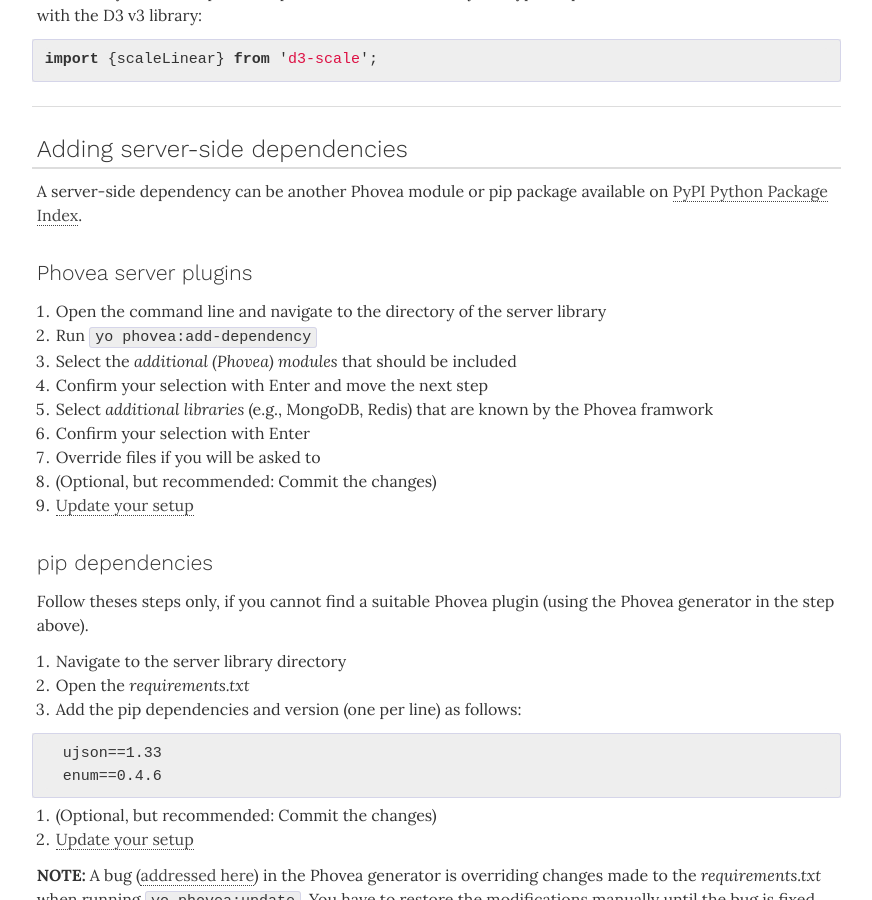
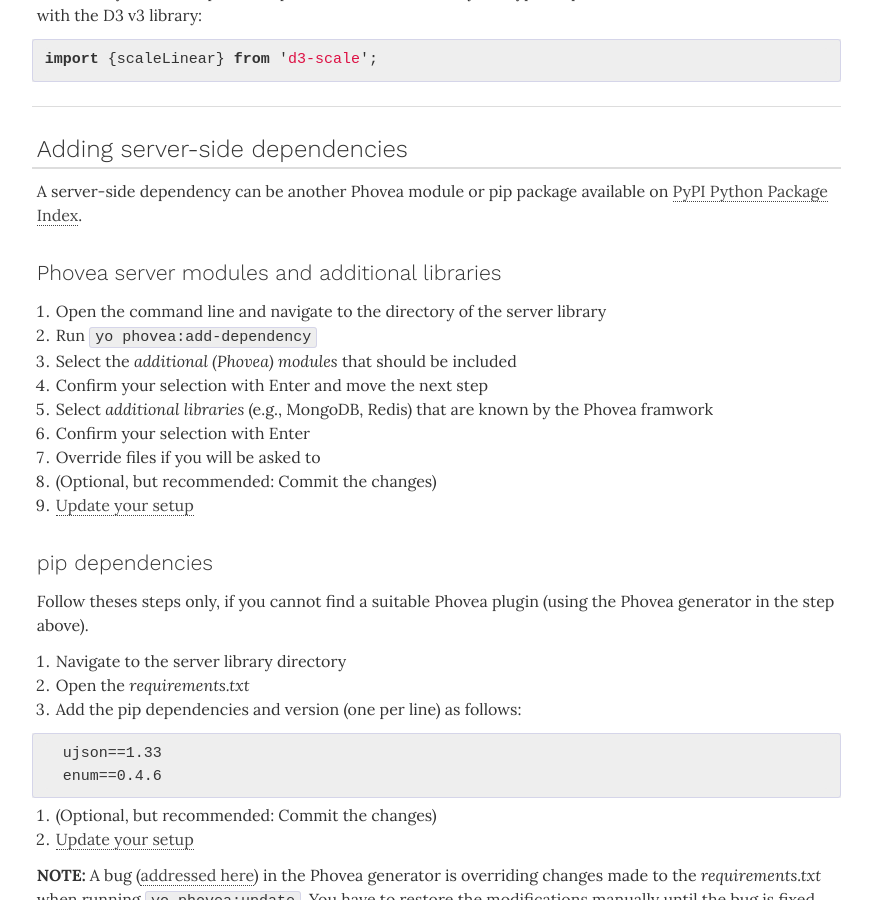
Before and after one commit to phovea/phovea.github.io, a Jekyll site: the page built from contributors/adding-dependencies.md, in a window 1280 px wide and 900 px high, scrolled down 1338 px. Shown: the whole window, without its empty margins (317-1189 px from the left). Built offline with Jekyll 4.4.1, drawn with Linux system fonts in a browser that asks for light colours; nearby versions of some CDN libraries; some web fonts are replaced.

Commit message:
Unified wording

```diff
--- a/contributors/adding-dependencies.md
+++ b/contributors/adding-dependencies.md
@@ -72,7 +72,7 @@ import {scaleLinear} from 'd3-scale';
 
 A server-side dependency can be another Phovea module or pip package available on [PyPI Python Package Index](https://pypi.python.org/pypi).
 
-### Phovea server plugins
+### Phovea server modules and additional libraries
 
 1. Open the command line and navigate to the directory of the server library
 2. Run `yo phovea:add-dependency`
```
